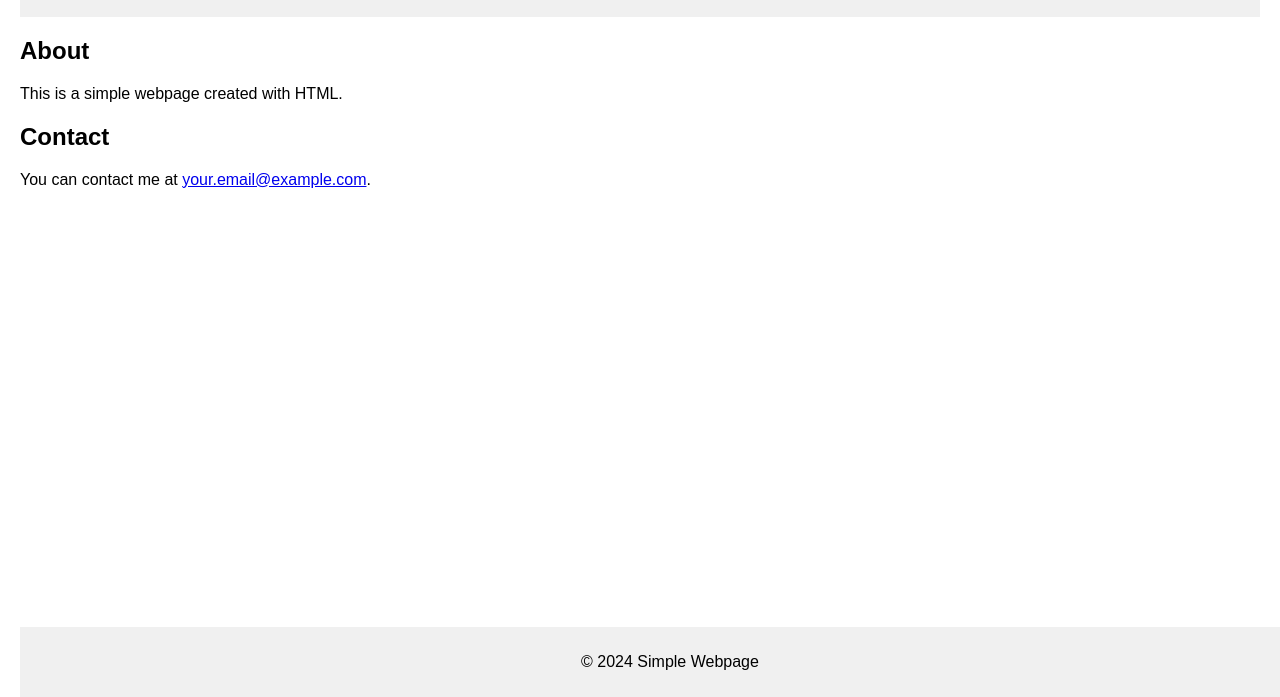
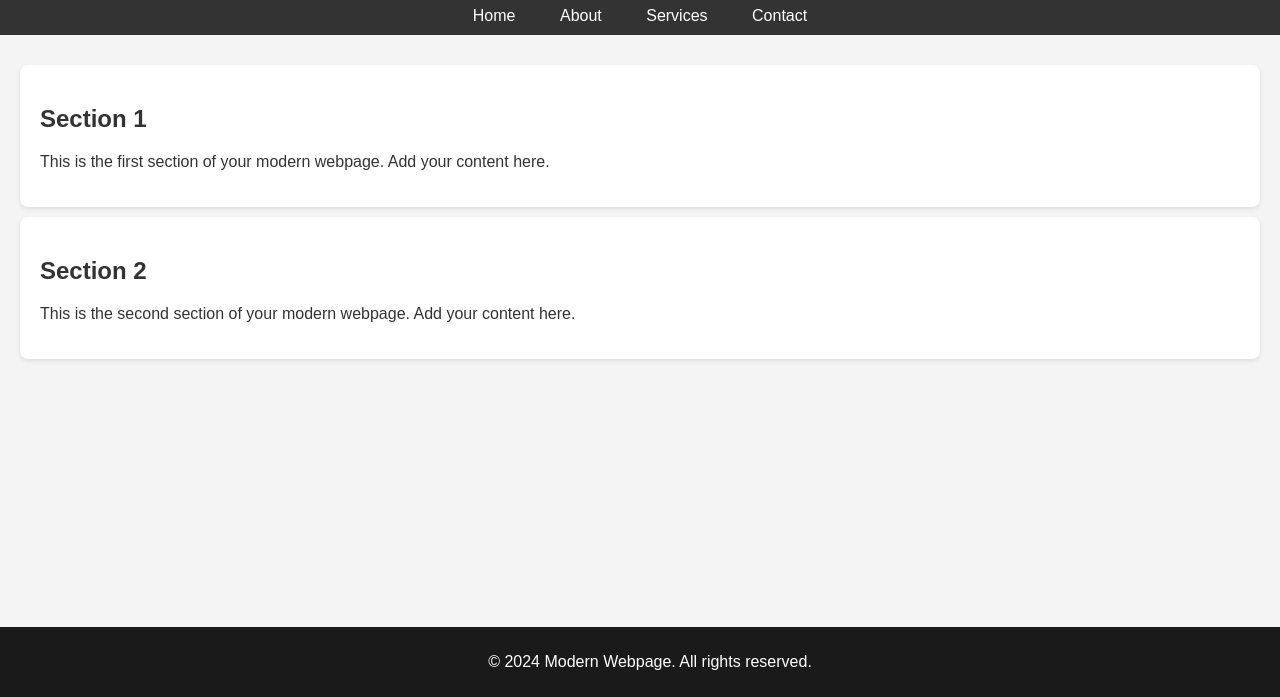
Before and after one commit to Huangtong26/Huangtong26.github.io, a plain HTML site: page index.html in a window 1280 px wide. Shown: the part 103-800 px from the top of the page. Drawn offline with Linux system fonts and the light colour scheme.

Commit message:
Update index.html

```diff
--- a/index.html
+++ b/index.html
@@ -3,24 +3,54 @@
 <head>
     <meta charset="UTF-8">
     <meta name="viewport" content="width=device-width, initial-scale=1.0">
-    <title>Simple Webpage</title>
+    <title>Modern Webpage</title>
     <style>
         body {
-            font-family: Arial, sans-serif;
-            margin: 20px;
+            font-family: 'Arial', sans-serif;
+            margin: 0;
+            padding: 0;
+            background-color: #f4f4f4;
+            color: #333;
         }
+
         header {
+            background-color: #1a1a1a;
+            color: #fff;
+            padding: 10px;
             text-align: center;
-            background-color: #f0f0f0;
+        }
+
+        nav {
+            background-color: #333;
+            color: #fff;
             padding: 10px;
+            text-align: center;
         }
+
+        nav a {
+            color: #fff;
+            text-decoration: none;
+            padding: 10px;
+            margin: 0 10px;
+        }
+
         section {
-            margin-top: 20px;
+            padding: 20px;
         }
+
+        article {
+            background-color: #fff;
+            padding: 20px;
+            margin: 10px 0;
+            border-radius: 8px;
+            box-shadow: 0 2px 4px rgba(0, 0, 0, 0.1);
+        }
+
         footer {
+            background-color: #1a1a1a;
+            color: #fff;
             text-align: center;
             padding: 10px;
-            background-color: #f0f0f0;
             position: fixed;
             bottom: 0;
             width: 100%;
@@ -29,21 +59,30 @@
 </head>
 <body>
     <header>
-        <h1>Welcome to My Simple Webpage</h1>
+        <h1>Modern Webpage</h1>
     </header>
 
-    <section>
-        <h2>About</h2>
-        <p>This is a simple webpage created with HTML.</p>
-    </section>
+    <nav>
+        <a href="#">Home</a>
+        <a href="#">About</a>
+        <a href="#">Services</a>
+        <a href="#">Contact</a>
+    </nav>
 
     <section>
-        <h2>Contact</h2>
-        <p>You can contact me at <a href="mailto:your.email@example.com">your.email@example.com</a>.</p>
+        <article>
+            <h2>Section 1</h2>
+            <p>This is the first section of your modern webpage. Add your content here.</p>
+        </article>
+
+        <article>
+            <h2>Section 2</h2>
+            <p>This is the second section of your modern webpage. Add your content here.</p>
+        </article>
     </section>
 
     <footer>
-        <p>&copy; 2024 Simple Webpage</p>
+        <p>&copy; 2024 Modern Webpage. All rights reserved.</p>
     </footer>
 </body>
 </html>
```
